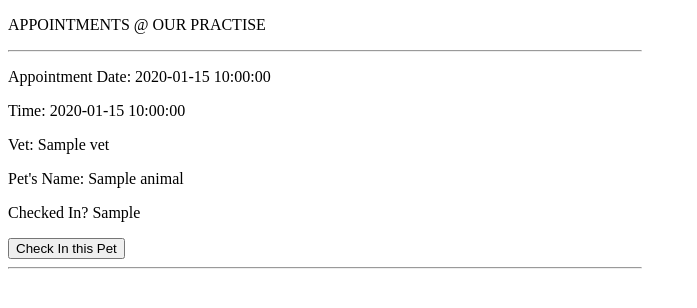
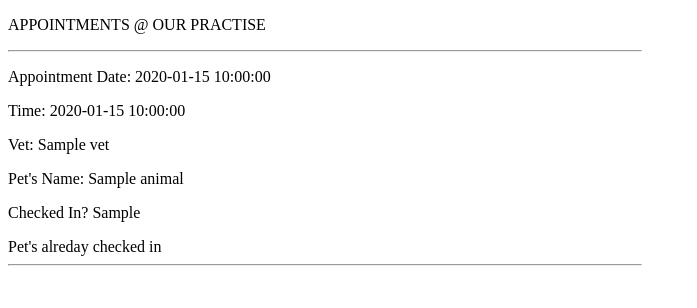
Before and after one commit to szWoj/vet_management_flask_project, a Flask app: page /appointments/appointments_all in a window 1280 px wide. Shown: the part 88-396 px from the top of the page, without its empty margins (0-697 px from the left). Run offline with Flask 2, Linux system fonts and the light colour scheme; a database or web service that is not in the repository returns one stand-in record (values such as "Sample title"); some libraries are stand-ins or nearby versions.

Commit message:
if statement added to all appointments template

```diff
--- a/controllers/appointments_controller.py
+++ b/controllers/appointments_controller.py
@@ -29,3 +29,11 @@ def create_appointment():
     appointment_repository.save(appointment)
 
     return redirect('/appointments/appointments_all')
+
+@appointments_blueprint.route('/appointments/<id>/check_in', methods = ["POST"])
+def check_in_appointment(id):
+    appointment = appointment_repository.select(id)
+    appointment.checked_in = True
+
+    appointment_repository.check_in(appointment)
+    return redirect('/appointments/appointments_all')
--- a/repositories/appointment_repository.py
+++ b/repositories/appointment_repository.py
@@ -35,7 +35,7 @@ def select(id):
     if result is not None:
         vet=vet_repository.select(result['vet_id'])
         animal= animal_repository.select(result['animal_id'])
-        appointment = Appointment(result["date"], result['time'],vet, animal, result["id"])
+        appointment = Appointment(result["date"], result['time'],vet, animal, result["checked_in"],result["id"])
     return appointment
 
 
--- a/templates/appointments/appointments_all.html
+++ b/templates/appointments/appointments_all.html
@@ -9,9 +9,15 @@
     <p>Pet's Name: {{ appointment.animal.name }}</p>
 
     <p>Checked In? {{appointment.checked_in}}</p>
+    {% if appointment.checked_in == False %}
     <form action="/appointments/{{ appointment.id }}/check_in" method="POST">
         <button type="submit">Check In this Pet</button>
     </form>
+    {% else %}
+    <div class="boxed">
+        Pet's alreday checked in
+    </div>
+    {% endif %}
     <hr style="width:50%;text-align:left;margin-left:0">
 
 {% endfor %}
```
Also changed, not shown: console.py (+8 -7 lines), models/appointment.py (line endings or trailing spaces).
